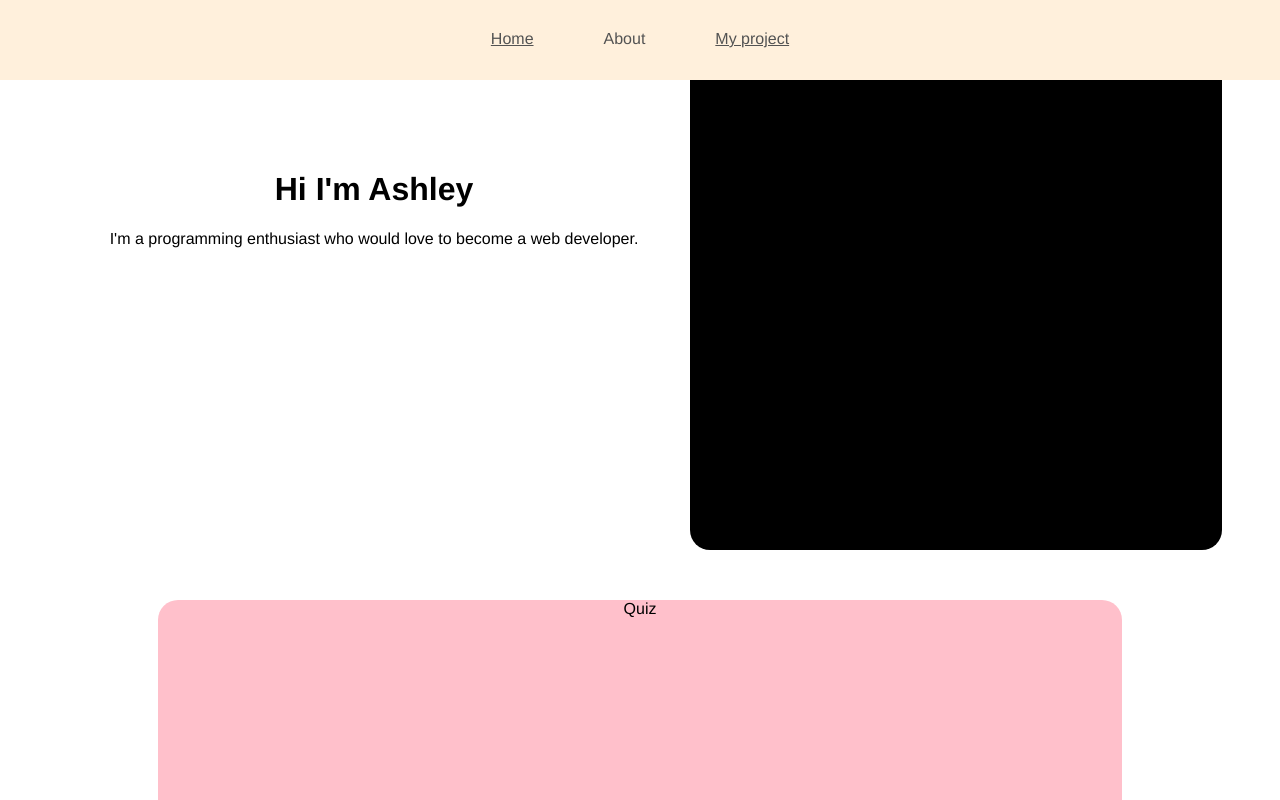
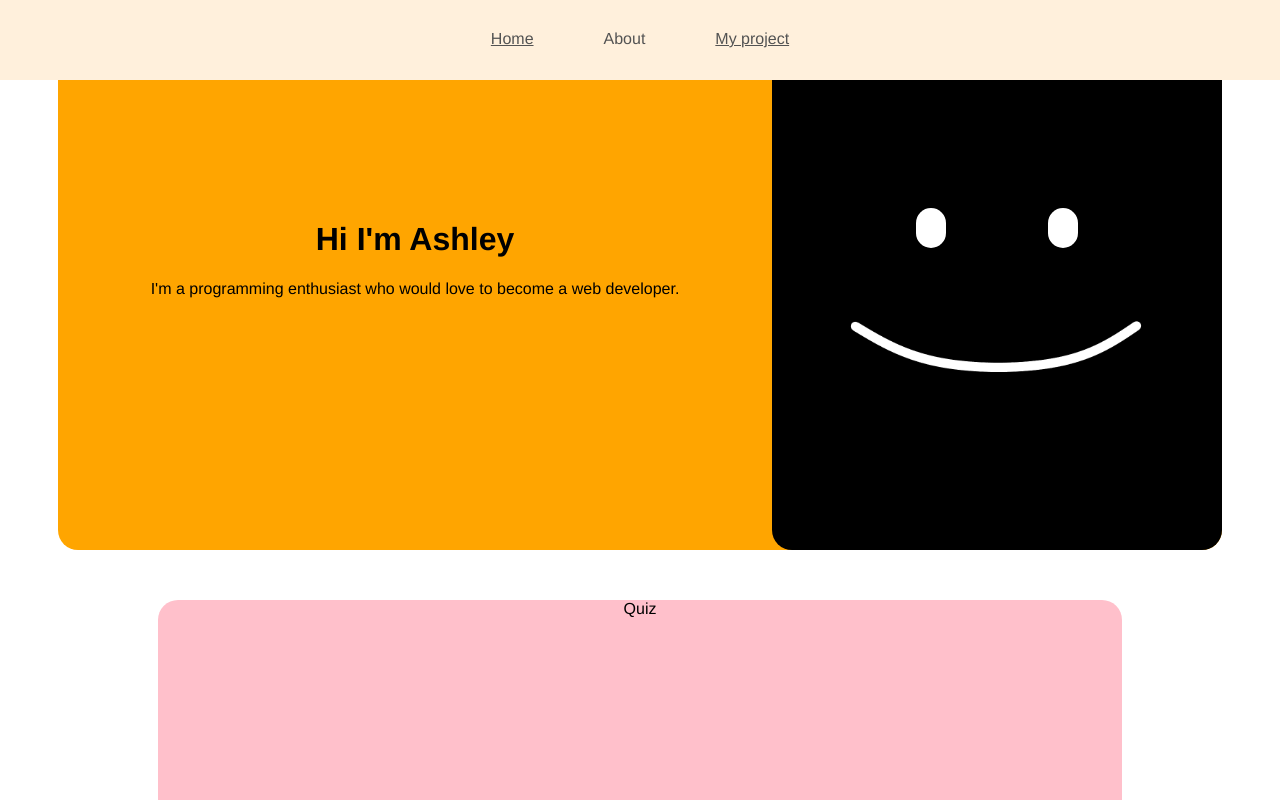
Before and after one commit to ashleycao12/my-website, a Vue app: page / in a window 1280 px wide. Shown: the top 800 px of the page. Built offline with nearby package versions, Linux system fonts and the light colour scheme; the HTML template or start-up script is replaced by a standard one.

Commit message:
animate face for home page

```diff
--- a/src/views/HomeView.vue
+++ b/src/views/HomeView.vue
@@ -4,7 +4,13 @@
       <h1>Hi I'm Ashley</h1>
       <p>I'm a programming enthusiast who would love to become a web developer.</p>
     </div>
-      <div class= "gif placeholder">Place holder</div>
+      <div class= "gif placeholder">
+        <div class="eyes">
+          <div></div>
+          <div></div>
+        </div>
+          <img src="@/assets/home/smile.png" alt="">
+      </div>
   </div>
   <div class="project" @click= "goQuiz">Quiz</div>
   <div class="project">place holder</div>
@@ -26,19 +32,46 @@ export default {
   div {
     border-radius: 20px;
   }
+  .eyes {
+    background-color: rgb(0, 0, 0);
+    margin: 35% 32% 0;
+    display: flex;
+    justify-content: space-between;
+  }
+  .eyes div{
+    background-color: white;
+    height: 40px;
+    width: 30px;
+    animation: blink 2s linear 0.0001s infinite forwards;
+  }
+  @keyframes blink {
+    0% {transform: scaleY(0.1) scaleX(1.4);}
+    10% {transform: scaleY(1) scaleX(1);}
+    20% {transform: scaleY(0.1) scaleX(1.4);}
+    30% {transform: scaleY(1) scaleX(1);}
+
+    /* 100% {transform: scaleY(1);} */
+  }
   .intro {
     display: flex;
     flex-direction: row;
     margin: 50px;
+    background-color: orange;
+    height: 500px;
   }
   .intro>.text {
     flex: 1;
-    padding: 100px 50px;
+    padding: 150px 50px;
   }
   .gif {
-    height: 500px;
-    background-color: black;
-    flex: 1;
+    width: 450px;
+    /* height: 500px; */
+    background-color: rgb(0, 0, 0);
+  }
+  .gif img {
+    max-width: 80%;
+    height: auto;
+    object-fit: contain;
   }
   .project {
     background: pink;
```
Also changed, not shown: src/assets/home/smile.png (added).
